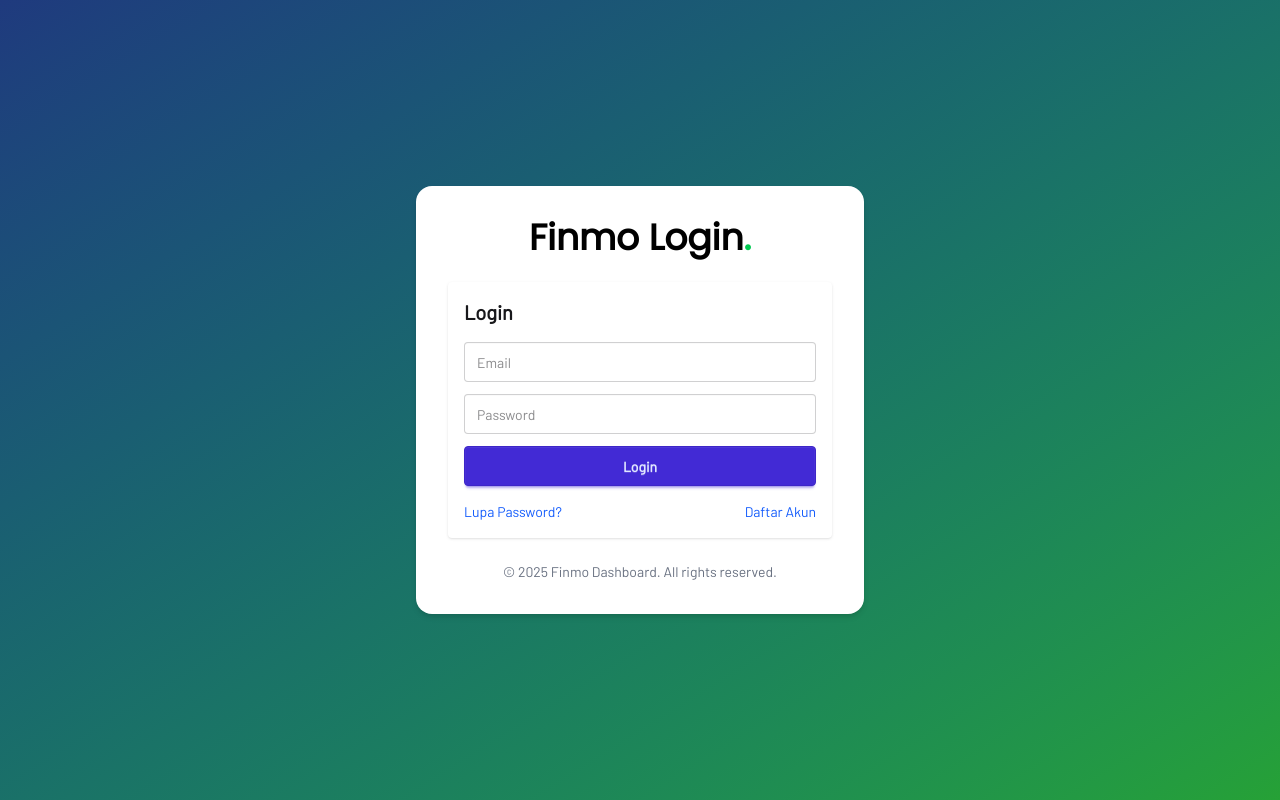
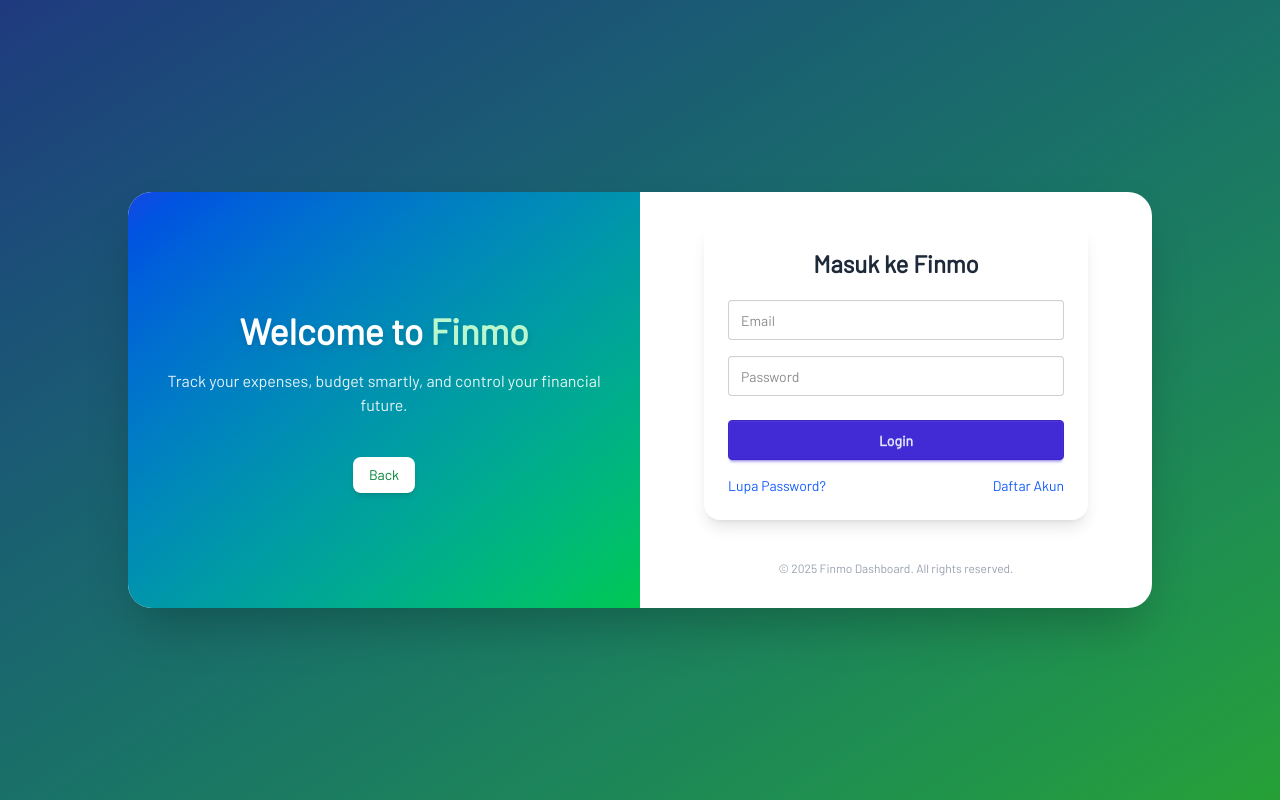
Before and after one commit to cikalalala/Finmo_BPF, a React (Vite) app: page /login in a window 1280 px wide. Built offline with nearby package versions, Linux system fonts and the light colour scheme.

Commit message:
login/register

```diff
--- a/package.json
+++ b/package.json
@@ -10,11 +10,14 @@
     "preview": "vite preview"
   },
   "dependencies": {
+    "@lottiefiles/react-lottie-player": "^3.6.0",
+    "@rive-app/react-canvas": "^4.22.0",
     "@supabase/supabase-js": "^2.50.0",
     "@tailwindcss/vite": "^4.1.10",
     "axios": "^1.10.0",
     "daisyui": "^5.0.43",
-    "framer-motion": "^12.18.1",
+    "framer-motion": "^12.23.6",
+    "lottie-react": "^2.4.1",
     "lucide-react": "^0.522.0",
     "react": "^19.1.0",
     "react-dom": "^19.1.0",
--- a/src/layouts/AuthLayout.jsx
+++ b/src/layouts/AuthLayout.jsx
@@ -1,22 +1,57 @@
-import { Outlet } from "react-router-dom";
+import { Outlet, useNavigate } from "react-router-dom";
+import { motion } from "framer-motion";
 
 export default function AuthLayout() {
+  const navigate = useNavigate();
+
+  const handleBack = () => {
+    navigate("/");
+  };
+
   return (
-    <div className="min-h-screen flex items-center justify-center bg-gradient-to-br from-[#1F3A7E] to-[#26A136]">
-      <div className="bg-white bg-opacity-90 p-8 rounded-2xl shadow-md w-full max-w-md">
-        <div className="flex items-center justify-center mb-6">
-          <h1 className="text-4xl font-poppins font-extrabold text-gray-800">
-            <span className="text-black">Finmo Login</span>
-            <span className="text-green-500">.</span>
+    <div className="w-screen h-screen bg-gradient-to-br from-[#1F3A7E] to-[#26A136] flex items-center justify-center">
+      <motion.div
+        initial={{ opacity: 0, scale: 0.95 }}
+        animate={{ opacity: 1, scale: 1 }}
+        transition={{ duration: 0.8 }}
+        className="bg-white bg-opacity-90 backdrop-blur-xl rounded-3xl shadow-2xl w-full max-w-5xl flex flex-col md:flex-row overflow-hidden"
+      >
+        {/* LEFT SIDE */}
+        <motion.div
+          initial={{ x: -100, opacity: 0 }}
+          animate={{ x: 0, opacity: 1 }}
+          transition={{ duration: 1 }}
+          className="md:w-1/2 bg-gradient-to-br from-blue-700 to-green-500 text-white flex flex-col justify-center items-center p-8"
+        >
+          <h1 className="text-4xl font-extrabold mb-4 leading-tight text-center drop-shadow-md">
+            Welcome to <span className="text-green-200">Finmo</span>
           </h1>
-        </div>
 
-        <Outlet />
+          <p className="text-center text-base opacity-90 max-w-md mb-6">
+            Track your expenses, budget smartly, and control your financial future.
+          </p>
 
-        <p className="text-center text-sm text-gray-500 mt-6">
-          © 2025 Finmo Dashboard. All rights reserved.
-        </p>
-      </div>
+          <button
+            onClick={handleBack}
+            className="mt-4 px-4 py-2 bg-white text-green-700 rounded-lg shadow-md hover:bg-gray-100 transition-all text-sm"
+          >
+            Back
+          </button>
+        </motion.div>
+
+        {/* RIGHT SIDE */}
+        <motion.div
+          initial={{ x: 100, opacity: 0 }}
+          animate={{ x: 0, opacity: 1 }}
+          transition={{ duration: 1 }}
+          className="md:w-1/2 flex flex-col justify-center p-8 relative"
+        >
+          <Outlet />
+          <p className="text-center text-xs text-gray-400 mt-10">
+            © 2025 Finmo Dashboard. All rights reserved.
+          </p>
+        </motion.div>
+      </motion.div>
     </div>
   );
 }
--- a/src/pages/auth/Login.jsx
+++ b/src/pages/auth/Login.jsx
@@ -1,5 +1,5 @@
 import { useState } from "react";
-import { useNavigate, Link } from "react-router-dom"; // pastikan Link diimport
+import { useNavigate, Link } from "react-router-dom";
 import { supabase } from "../../assets/supabaseClient";
 
 export default function Login() {
@@ -33,26 +33,28 @@ export default function Login() {
       .single();
 
     if (dbError) {
-      setError("Login berhasil, tapi gagal ambil data pengguna: " + dbError.message);
+      setError("Login berhasil, tetapi gagal mengambil data pengguna: " + dbError.message);
       return;
     }
 
     localStorage.setItem("user", JSON.stringify(userData));
     navigate("/main/Dashboard");
-
   };
 
   return (
-    <form onSubmit={handleLogin} className="max-w-sm mx-auto p-4 bg-white rounded shadow">
-      <h2 className="text-xl font-bold mb-4">Login</h2>
-      {error && <div className="text-red-600 mb-2">{error}</div>}
+    <form onSubmit={handleLogin} className="w-full max-w-sm mx-auto p-6 bg-white bg-opacity-80 backdrop-blur-md rounded-2xl shadow-lg">
+      <h2 className="text-2xl font-extrabold text-gray-800 mb-5 text-center">Masuk ke Finmo</h2>
+
+      {error && <div className="text-red-500 text-sm mb-4 text-center">{error}</div>}
+
+      <div className="space-y-4">
         <input
           type="email"
           name="email"
           placeholder="Email"
           required
           onChange={handleChange}
-        className="input input-bordered w-full mb-3"
+          className="input input-bordered w-full"
         />
         <input
           type="password"
@@ -60,19 +62,22 @@ export default function Login() {
           placeholder="Password"
           required
           onChange={handleChange}
-        className="input input-bordered w-full mb-3"
+          className="input input-bordered w-full"
         />
-      <button type="submit" className="btn btn-primary w-full">Login</button>
+      </div>
 
-      {/* NOTE: Tambahan link di bawah */}
-      <div className="flex justify-between text-sm text-gray-600 mt-4">
-        <Link to="/forgot" className="hover:underline text-blue-600">
-          Lupa Password?
-        </Link>
-        <Link to="/register" className="hover:underline text-blue-600">
-          Daftar Akun
-        </Link>
+      <button
+        type="submit"
+        className="btn btn-primary w-full mt-6 hover:scale-[1.02] transition-transform"
+      >
+        Login
+      </button>
+
+      <div className="flex justify-between mt-4 text-sm text-gray-600">
+        <Link to="/forgot" className="hover:underline text-blue-600">Lupa Password?</Link>
+        <Link to="/register" className="hover:underline text-blue-600">Daftar Akun</Link>
       </div>
+
     </form>
   );
 }
--- a/src/pages/auth/Register.jsx
+++ b/src/pages/auth/Register.jsx
@@ -1,7 +1,6 @@
 import { useState } from "react";
-import { useNavigate } from "react-router-dom";
+import { useNavigate, Link } from "react-router-dom";
 import { supabase } from "../../assets/supabaseClient";
-
 
 export default function Register() {
   const [formData, setFormData] = useState({ name: "", email: "", password: "" });
@@ -33,7 +32,7 @@ export default function Register() {
       {
         name: formData.name,
         email: formData.email,
-        password: formData.password, // sebaiknya hash ini di backend!
+        password: formData.password, // disarankan hash di backend!
       },
     ]);
 
@@ -47,14 +46,15 @@ export default function Register() {
   };
 
   return (
-    <form onSubmit={handleRegister} className="max-w-sm mx-auto p-4 bg-white rounded shadow">
-      <h2 className="text-xl font-bold mb-4">Register</h2>
-      {error && <div className="text-red-600 mb-2">{error}</div>}
+    <form onSubmit={handleRegister} className="max-w-sm mx-auto p-6 bg-white bg-opacity-80 backdrop-blur-md rounded-2xl shadow-lg">
+      <h2 className="text-2xl font-extrabold text-gray-800 mb-5 text-center">Daftar Akun Finmo</h2>
+
+      {error && <div className="text-red-500 text-sm mb-4 text-center">{error}</div>}
 
       <input
         type="text"
         name="name"
-        placeholder="Full Name"
+        placeholder="Nama Lengkap"
         required
         onChange={handleChange}
         className="input input-bordered w-full mb-3"
@@ -75,7 +75,15 @@ export default function Register() {
         onChange={handleChange}
         className="input input-bordered w-full mb-3"
       />
-      <button type="submit" className="btn btn-primary w-full">Register</button>
+      <button type="submit" className="btn btn-primary w-full hover:scale-[1.02] transition-transform">Daftar</button>
+
+      {/* Sudah punya akun? */}
+      <p className="text-center text-sm text-gray-600 mt-4">
+        Sudah punya akun?{" "}
+        <Link to="/login" className="text-blue-600 hover:underline">
+          Masuk
+        </Link>
+      </p>
     </form>
   );
 }
```
Also changed, not shown: 1 other file (tests, documents, lock files or other folders). Lines whose indentation alone changed are shown as unchanged.
